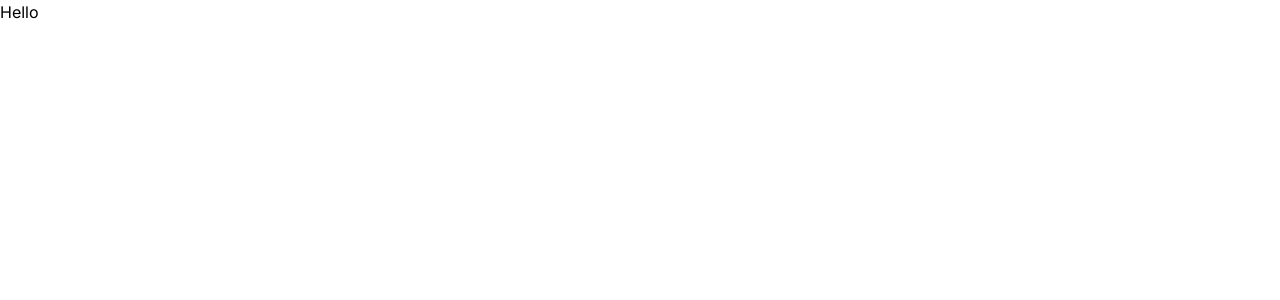
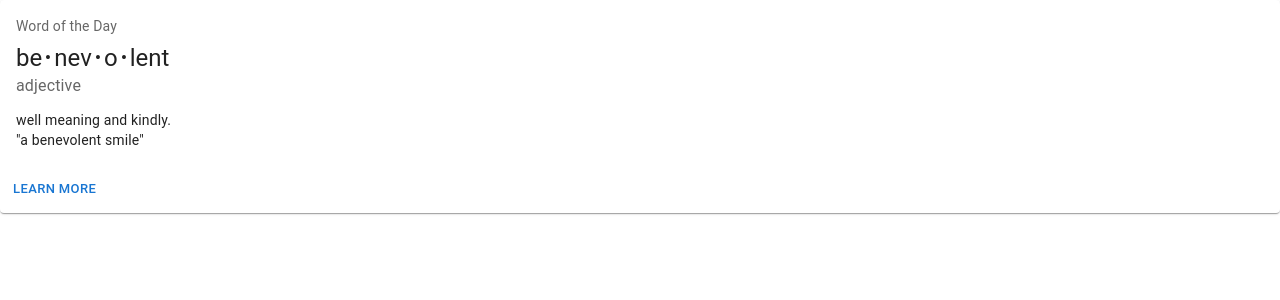
Before and after one commit to Giftirusa/Movies-material-ui-, a Next.js app: page / in a window 1280 px wide. Shown: the top 300 px of the page. Built offline with nearby package versions, Linux system fonts and the light colour scheme.

Commit message:
started creating card

```diff
--- a/src/app/page.tsx
+++ b/src/app/page.tsx
@@ -1,9 +1,37 @@
+import { Box, Button, Card, CardActions, CardContent, Typography } from "@mui/material";
 import Image from "next/image";
+
+const bull = (
+  <Box
+    component="span"
+    sx={{ display: 'inline-block', mx: '2px', transform: 'scale(0.8)' }}
+  >
+    •
+  </Box>
+);
 
 export default function Home() {
   return (
- <h1>
-  Hello
- </h1>
+<Card sx={{ minWidth: 275 }}>
+      <CardContent>
+        <Typography sx={{ fontSize: 14 }} color="text.secondary" gutterBottom>
+          Word of the Day
+        </Typography>
+        <Typography variant="h5" component="div">
+          be{bull}nev{bull}o{bull}lent
+        </Typography>
+        <Typography sx={{ mb: 1.5 }} color="text.secondary">
+          adjective
+        </Typography>
+        <Typography variant="body2">
+          well meaning and kindly.
+          <br />
+          {'"a benevolent smile"'}
+        </Typography>
+      </CardContent>
+      <CardActions>
+        <Button size="small">Learn More</Button>
+      </CardActions>
+    </Card>
   );
 }
```
